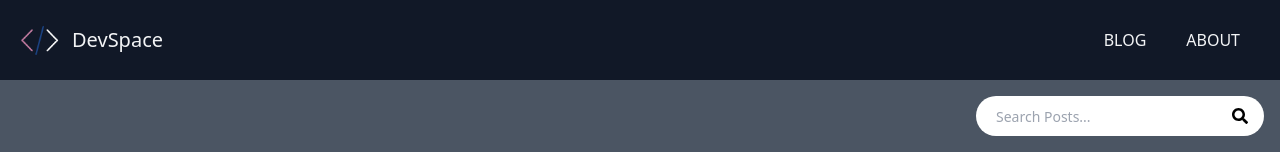
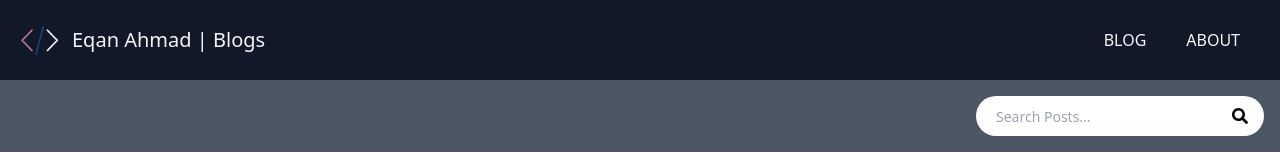
Before and after one commit to eqan/blogs, a Next.js app: page /blogs/ in a window 1280 px wide. Shown: the top 160 px of the page. Built offline with nearby package versions, Linux system fonts and the light colour scheme.

Commit message:
Resolving Resources Reachability Issues

```diff
--- a/components/Header.js
+++ b/components/Header.js
@@ -7,8 +7,8 @@ export default function Header() {
       <div className='container mx-auto flex flex-wrap p-5 flex-col md:flex-row items-center'>
         <Link href='/'>
           <a className='flex md:w-1/5 title-font font-medium items-center md:justify-start mb-4 md:mb-0'>
-            <Image src='/images/logo.png' width={40} height={40} alt='logo' />
-            <span className='ml-3 text-xl'>DevSpace</span>
+            <Image src={`${process.env.NEXT_PUBLIC_FAVICON}/images/logo.png`} width={40} height={40} alt='logo' />
+            <span className='ml-3 text-xl'>Eqan Ahmad | Blogs</span>
           </a>
         </Link>
         <nav className='flex flex-wrap md:w-4/5 items-center justify-end text-base md:ml-auto'>
```
